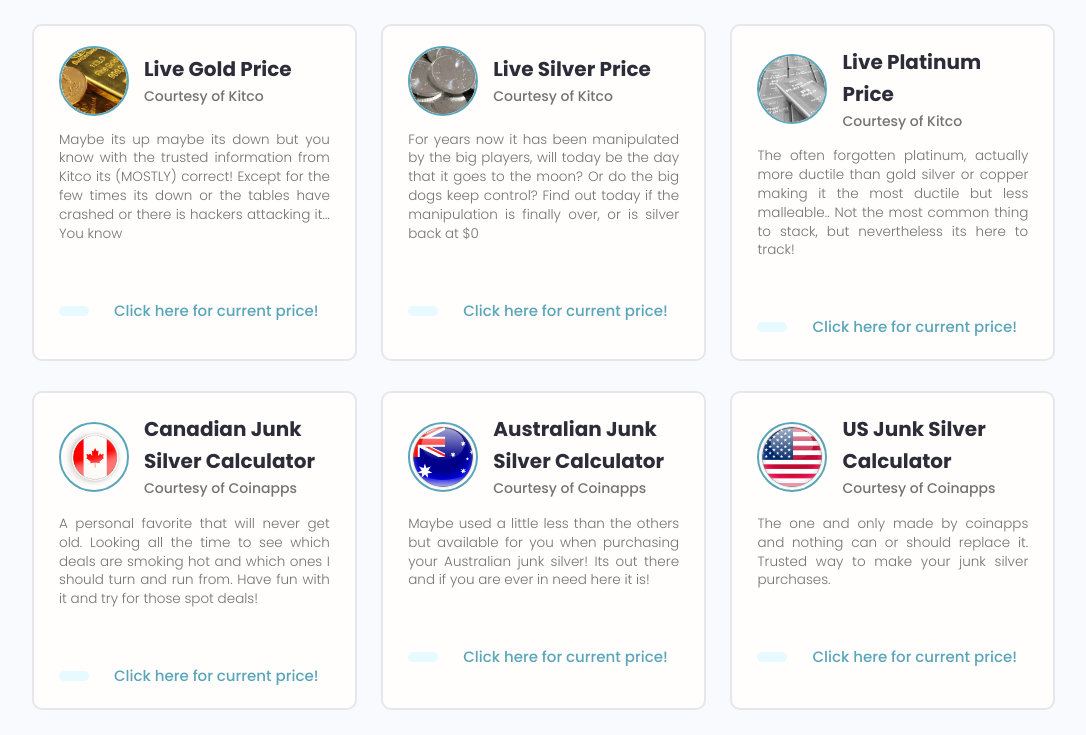
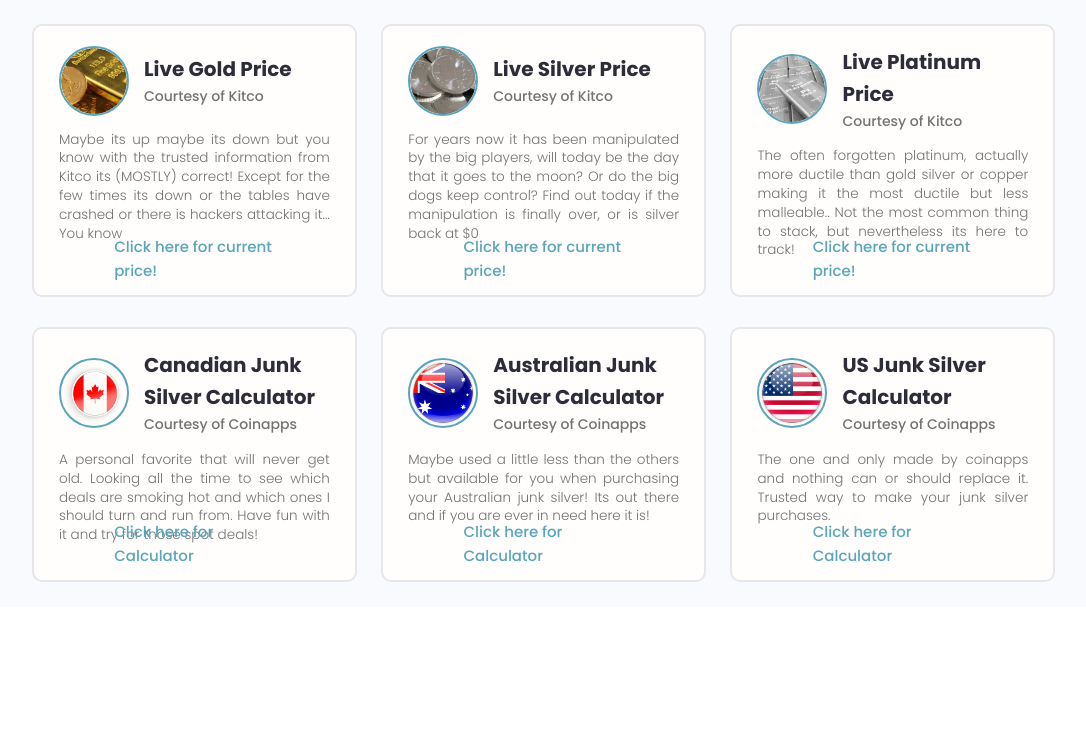
Before and after one commit to Freedomcoding101/metals_tracker, a Django app: template tracker/templates/tracker/index.html in a window 1280 px wide. Shown: the part 457-1192 px from the top of the page, without its empty margins (96-1182 px from the left). After the commit the page ends 1039 px from the top, so only its background shows below. Run offline with Django 3.2, Linux system fonts and the light colour scheme; the template is opened without the code that fills it, so the values that code supplies are empty; some libraries are stand-ins or nearby versions.

Commit message:
removed spans and changed anchors for cards

```diff
--- a/static/styles/app.css
+++ b/static/styles/app.css
@@ -845,3 +845,22 @@ img {
   margin-bottom: 1rem;
   margin-top: 2rem;
 }
+
+/* Custom CSS for positioning the "click here" links */
+.devlist .card {
+  position: relative;
+}
+
+.devlist .card__body {
+  display: flex;
+  flex-direction: column;
+  justify-content: space-between;
+  height: 100%;
+}
+
+.devlist .dev__skills {
+  position: absolute;
+  bottom: 10px; /* Adjust this value as needed */
+  left: 50%;
+  transform: translateX(-50%);
+}
--- a/static/uikit/styles/modules/_card.css
+++ b/static/uikit/styles/modules/_card.css
@@ -45,3 +45,22 @@
 .card.card--dark .card__header {
   box-shadow: var(--generic-shadow);
 }
+
+/* Custom CSS for positioning the "click here" links */
+.devlist .card {
+  position: relative;
+}
+
+.devlist .card__body {
+  display: flex;
+  flex-direction: column;
+  justify-content: space-between;
+  height: 100%;
+}
+
+.devlist .dev__skills {
+  position: absolute;
+  bottom: 10px; /* Adjust this value as needed */
+  left: 50%;
+  transform: translateX(-50%);
+}
--- a/tracker/templates/tracker/index.html
+++ b/tracker/templates/tracker/index.html
@@ -29,7 +29,7 @@
       <div class="grid grid--three">
         <div class="column card">
           <div class="dev">
-            <a href="/profile.html" class="card__body">
+            <a href="https://www.kitco.com/charts/gold" class="card__body">
               <div class="dev__profile">
                 <img class="avatar avatar--md" src="{% static 'images/gold_avatar.jpg' %}" />
                 <div class="dev__meta">
@@ -43,16 +43,14 @@
                 have crashed or there is hackers attacking it... You know
               </p>
               <div class="dev__skills">
-                <span class="tag tag--pill tag--main">
                   <a href="https://www.kitco.com/charts/gold" target="_blank"><small>Click here for current price!</small></a>
-                </span>
               </div>
             </a>
           </div>
         </div>
         <div class="column card">
           <div class="dev">
-            <a href="/profile.html" class="card__body">
+            <a href="https://www.kitco.com/charts/silver" class="card__body">
               <div class="dev__profile">
                 <img class="avatar avatar--md" src="{% static 'images/silver_avatar.jpg' %}" alt="image" />
                 <div class="dev__meta">
@@ -66,16 +64,14 @@
                 Find out today if the manipulation is finally over, or is silver back at $0
               </p>
               <div class="dev__skills">
-                <span class="tag tag--pill tag--main">
                   <a href="https://www.kitco.com/charts/silver" target="_blank"><small>Click here for current price!</small></a>
-                </span>
               </div>
             </a>
           </div>
         </div>
         <div class="column card">
           <div class="dev">
-            <a href="/profile.html" class="card__body">
+            <a href="https://www.kitco.com/charts/platinum" class="card__body">
               <div class="dev__profile">
                 <img class="avatar avatar--md" src="{% static 'images/platinum_avatar.jpg' %}" alt="image" />
                 <div class="dev__meta">
@@ -89,16 +85,14 @@
                 thing to stack, but nevertheless its here to track!
               </p>
               <div class="dev__skills">
-                <span class="tag tag--pill tag--main">
                   <a href="https://www.kitco.com/charts/platinum" target="_blank"><small>Click here for current price!</small></a>
-                </span>
               </div>
             </a>
           </div>
         </div>
         <div class="column card">
           <div class="dev">
-            <a href="/profile.html" class="card__body">
+            <a href="http://coinapps.com/silver/coin/canadian/calculator/#menu" class="card__body">
               <div class="dev__profile">
                 <img class="avatar avatar--md" src="{% static 'images/canada_flag_avatar.png' %}" alt="image" />
                 <div class="dev__meta">
@@ -112,16 +106,14 @@
                 try for those spot deals!
               </p>
               <div class="dev__skills">
-                <span class="tag tag--pill tag--main">
-                  <a href="http://coinapps.com/silver/coin/canadian/calculator/#menu" target="_blank"><small>Click here for current price!</small></a>
-                </span>
+                  <a href="http://coinapps.com/silver/coin/canadian/calculator/#menu" target="_blank"><small>Click here for Calculator</small></a>
               </div>
             </a>
           </div>
         </div>
         <div class="column card">
           <div class="dev">
-            <a href="/profile.html" class="card__body">
+            <a href="http://coinapps.com/silver/coin/australian/calculator/" class="card__body">
               <div class="dev__profile">
                 <img class="avatar avatar--md" src="{% static 'images/australia_flag_avatar.png' %}" alt="image" />
                 <div class="dev__meta">
@@ -134,16 +126,14 @@
                 your Australian junk silver! Its out there and if you are ever in need here it is!
               </p>
               <div class="dev__skills">
-                <span class="tag tag--pill tag--main">
-                  <a href="http://coinapps.com/silver/coin/australian/calculator/" target="_blank"><small>Click here for current price!</small></a>
-                </span>
+                  <a href="http://coinapps.com/silver/coin/australian/calculator/" target="_blank"><small>Click here for Calculator</small></a>
               </div>
             </a>
           </div>
         </div>
         <div class="column card">
           <div class="dev">
-            <a href="/profile.html" class="card__body">
+            <a href="http://coinapps.com/silver/coin/calculator/" class="card__body">
               <div class="dev__profile">
                 <img class="avatar avatar--md" src="{% static 'images/united_states_avatar.png' %}" alt="image" />
                 <div class="dev__meta">
@@ -156,9 +146,7 @@
                 way to make your junk silver purchases.
               </p>
               <div class="dev__skills">
-                <span class="tag tag--pill tag--main">
-                  <a href="http://coinapps.com/silver/coin/calculator/" target="_blank"><small>Click here for current price!</small></a>
-                </span>
+                  <a href="http://coinapps.com/silver/coin/calculator/" target="_blank"><small>Click here for Calculator</small></a>
               </div>
             </a>
           </div>
```
